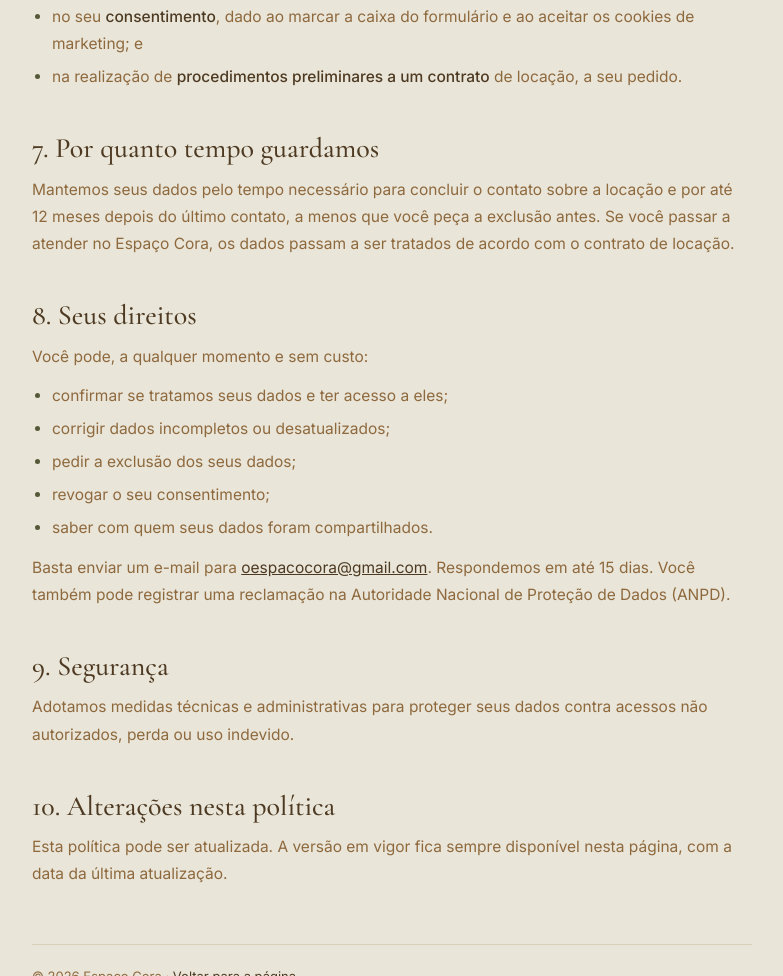
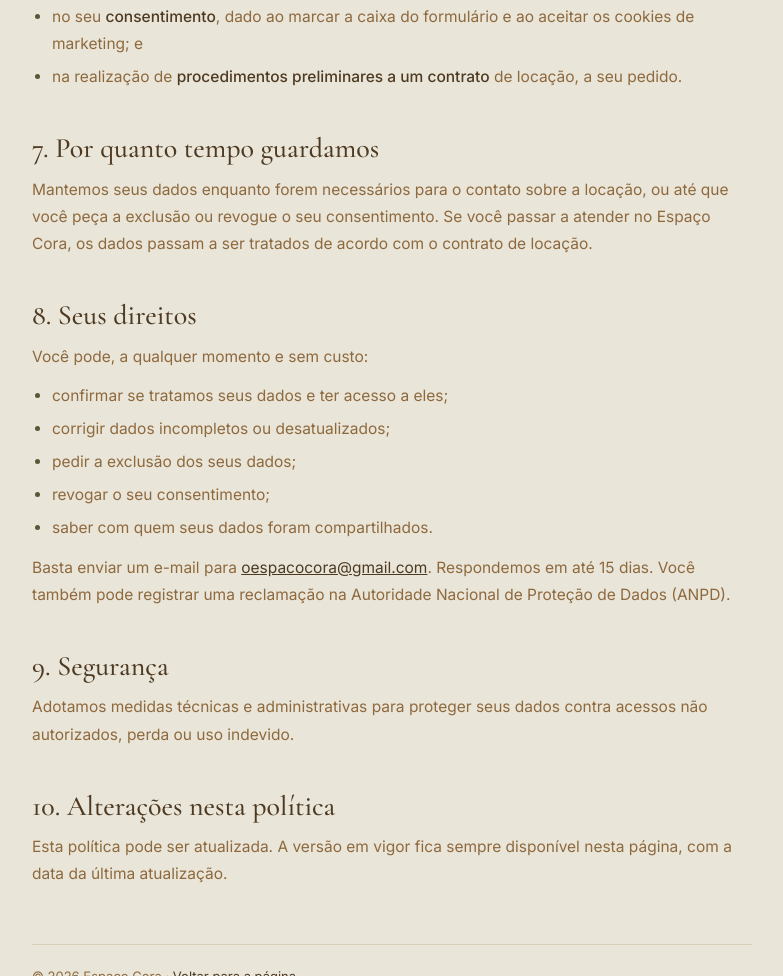
Before and after one commit to marianaxautz-droid/espaco-cora-lp, a plain HTML site: page privacidade.html in a window 1280 px wide. Shown: the part 2220-3196 px from the top of the page, without its empty margins (248-1031 px from the left). Drawn offline with nearby package versions, Linux system fonts and the light colour scheme.

Commit message:
Política de Privacidade: prazo de guarda por critério, sem número fixo
Co-Authored-By: Claude Opus 5.5 <noreply@anthropic.com>

```diff
--- a/privacidade.html
+++ b/privacidade.html
@@ -111,7 +111,7 @@ html.embed .doc{padding-top:28px;padding-bottom:40px}
   </ul>
 
   <h2>7. Por quanto tempo guardamos</h2>
-  <p>Mantemos seus dados pelo tempo necessário para concluir o contato sobre a locação e por até 12 meses depois do último contato, a menos que você peça a exclusão antes. Se você passar a atender no Espaço Cora, os dados passam a ser tratados de acordo com o contrato de locação.</p>
+  <p>Mantemos seus dados enquanto forem necessários para o contato sobre a locação, ou até que você peça a exclusão ou revogue o seu consentimento. Se você passar a atender no Espaço Cora, os dados passam a ser tratados de acordo com o contrato de locação.</p>
 
   <h2>8. Seus direitos</h2>
   <p>Você pode, a qualquer momento e sem custo:</p>
```
